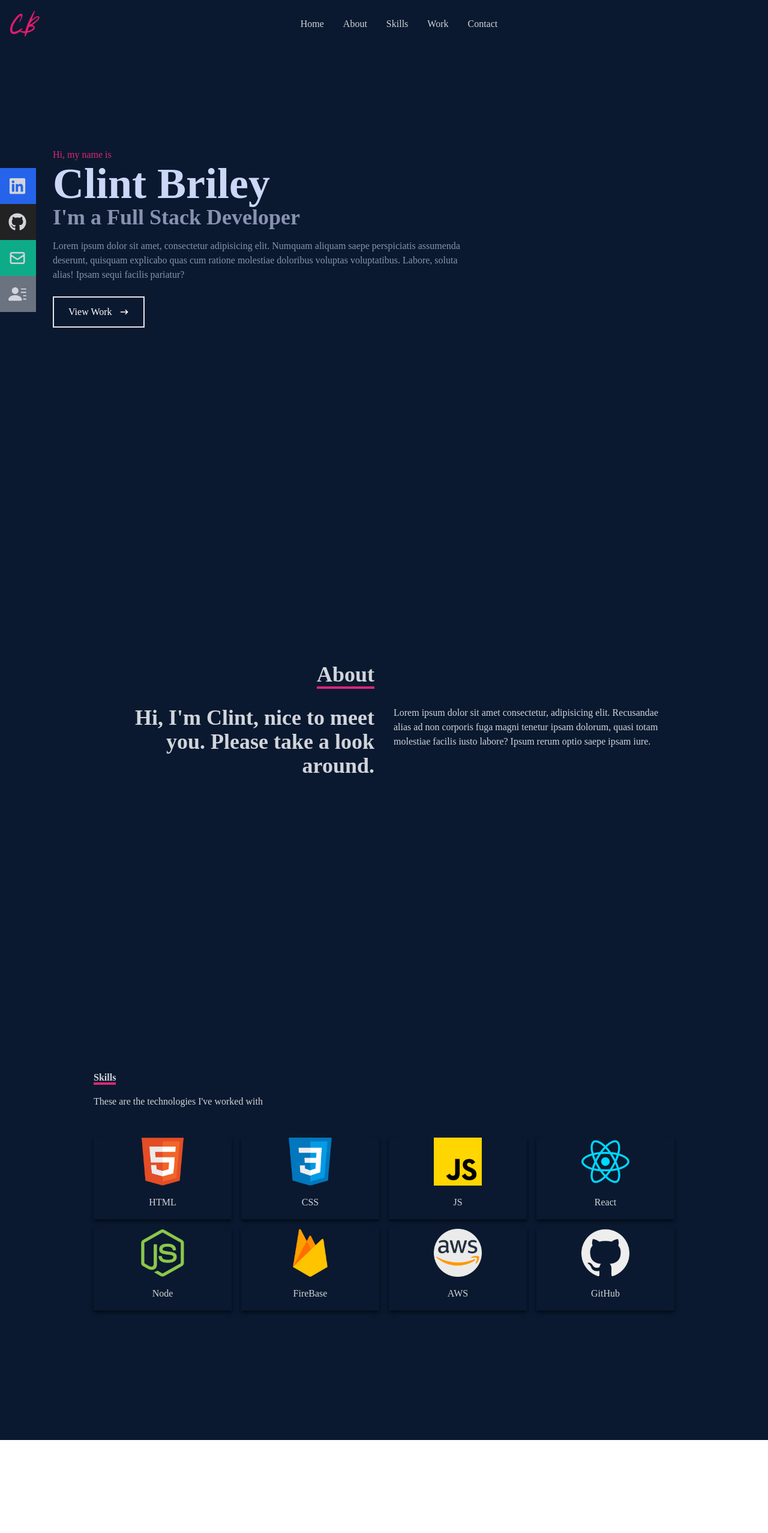
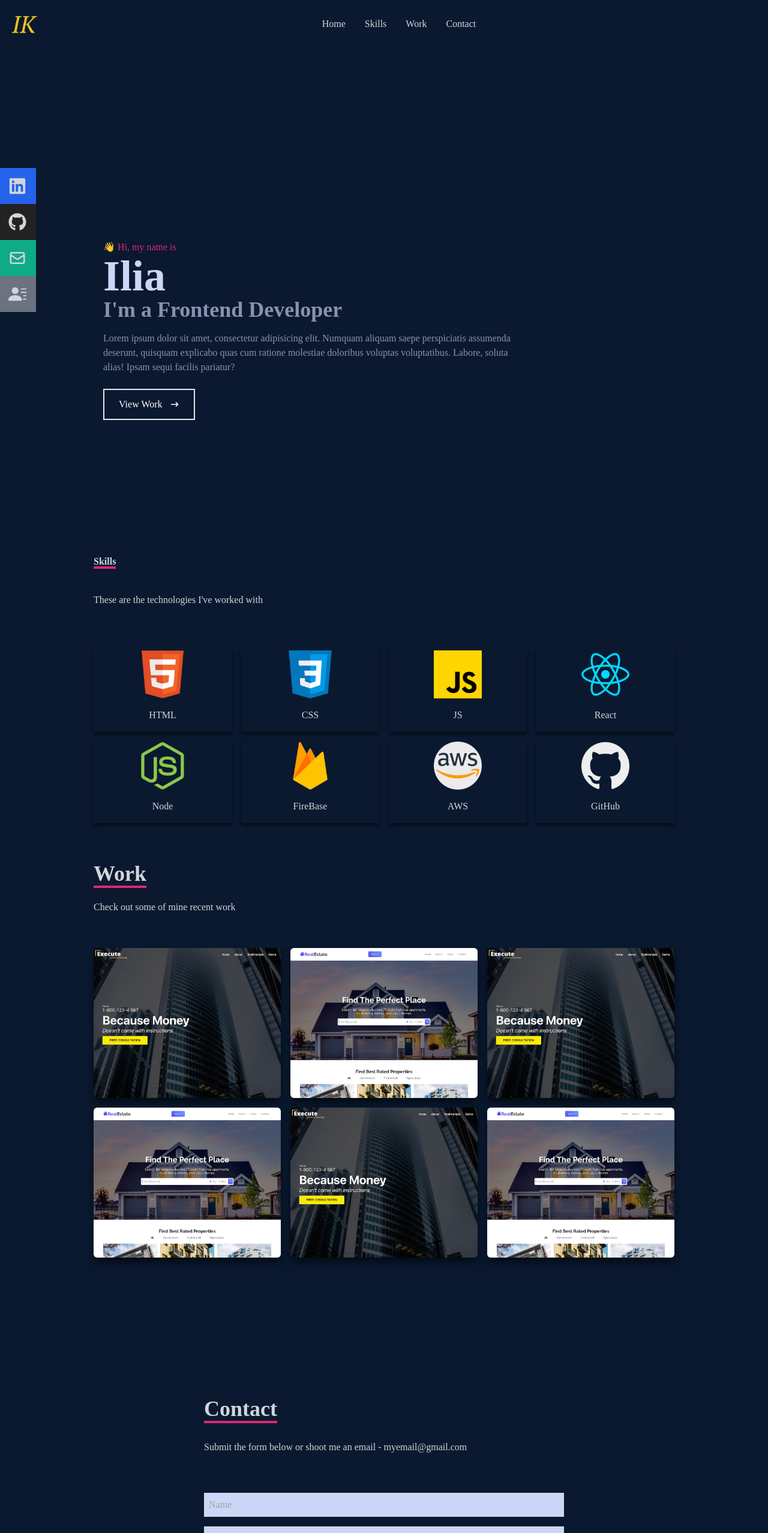
Before and after one commit to ilia-io/Portfolio, a React (Create React App) app: page / in a window 1280 px wide. Shown: the top 2555 px of the page at 60% size. Before the commit the page ends 2400 px from the top, so only its background shows below. Built offline with nearby package versions, Linux system fonts and the light colour scheme; the HTML template or start-up script is replaced by a standard one.

Commit message:
fix: responsive fixes

```diff
--- a/package.json
+++ b/package.json
@@ -10,6 +10,7 @@
     "react-dom": "^18.2.0",
     "react-icons": "^4.4.0",
     "react-scripts": "5.0.1",
+    "react-scroll": "^1.8.7",
     "web-vitals": "^2.1.4"
   },
   "scripts": {
--- a/src/App.css
+++ /dev/null
@@ -1,38 +0,0 @@
-.App {
-  text-align: center;
-}
-
-.App-logo {
-  height: 40vmin;
-  pointer-events: none;
-}
-
-@media (prefers-reduced-motion: no-preference) {
-  .App-logo {
-    animation: App-logo-spin infinite 20s linear;
-  }
-}
-
-.App-header {
-  background-color: #282c34;
-  min-height: 100vh;
-  display: flex;
-  flex-direction: column;
-  align-items: center;
-  justify-content: center;
-  font-size: calc(10px + 2vmin);
-  color: white;
-}
-
-.App-link {
-  color: #61dafb;
-}
-
-@keyframes App-logo-spin {
-  from {
-    transform: rotate(0deg);
-  }
-  to {
-    transform: rotate(360deg);
-  }
-}
--- a/src/App.js
+++ b/src/App.js
@@ -1,16 +1,18 @@
-import './App.css';
 import About from './components/About';
+import Contact from './components/Contact';
 import Home from './components/Home';
 import Navbar from './components/Navbar';
 import Skills from './components/Skills';
+import Work from './components/Work';
 
 function App() {
   return (
     <div>
       <Navbar />
       <Home />
-      <About />
       <Skills />
+      <Work />
+      <Contact />
     </div>
   );
 }
--- /dev/null
+++ b/src/components/Contact.jsx
@@ -0,0 +1,46 @@
+function Contact() {
+  return (
+    <div
+      name="contact"
+      className="w-full mt-[25vh] mb-[25vh] bg-[#0a192f] flex justify-center items-center p-4"
+    >
+      <form
+        action="https://getform.io/f/56e79c19-4b56-488d-b7b7-6bc2d14478a9"
+        method="POST"
+        className="flex flex-col max-w-[600px] w-full"
+      >
+        <div className="pb-8">
+          <p className="text-4xl font-bold inline border-b-4 border-pink-600 text-gray-300">
+            Contact
+          </p>
+          <p className="text-gray-300 py-8">
+            Submit the form below or shoot me an email - myemail@gmail.com
+          </p>
+        </div>
+        <input
+          className="bg-[#ccd6f6] p-2"
+          type="text"
+          placeholder="Name"
+          name="name"
+        />
+        <input
+          className="my-4 p-2 bg-[#ccd6f6]"
+          type="email"
+          placeholder="Email"
+          name="email"
+        />
+        <textarea
+          className="bg-[#ccd6f6] p-2"
+          name="message"
+          rows="10"
+          placeholder="Message"
+        ></textarea>
+        <button className="text-white border-2 hover:bg-pink-600 hover:border-pink-600 px-4 py-3 my-8 mx-auto flex items-center">
+          Let's Collaborate
+        </button>
+      </form>
+    </div>
+  );
+}
+
+export default Contact;
--- a/src/components/Home.jsx
+++ b/src/components/Home.jsx
@@ -1,15 +1,15 @@
 import { HiArrowNarrowRight } from 'react-icons/hi';
 function Home() {
   return (
-    <div name="home" className="w-full h-screen bg-[#0a192f]">
+    <div name="home" className="w-full mb-[25vh] bg-[#0a192f]">
       {/* Container */}
-      <div className="max-w-[1000px] mx-auto px-8 flex flex-col justify-center h-full lg:ml-14">
-        <p className="text-pink-600">Hi, my name is</p>
+      <div className="max-w-[1000px] mx-auto px-8 flex flex-col justify-center h-full">
+        <p className="text-pink-600 mt-[50vh]">👋 Hi, my name is</p>
         <h1 className="text-4xl sm:text-7xl font-bold text-[#ccd6f6]">
-          Clint Briley
+          Ilia
         </h1>
         <h2 className="text-4xl sm:text-7-xl font-bold text-[#8892b0]">
-          I'm a Full Stack Developer
+          I'm a Frontend Developer
         </h2>
         <p className="text-[#8892b0] py-4 max-w-[700px]">
           Lorem ipsum dolor sit amet, consectetur adipisicing elit. Numquam
--- a/src/components/Navbar.jsx
+++ b/src/components/Navbar.jsx
@@ -3,6 +3,7 @@ import { FaBars, FaTimes, FaGithub, FaLinkedin } from 'react-icons/fa';
 import { HiOutlineMail } from 'react-icons/hi';
 import { BsFillPersonLinesFill } from 'react-icons/bs';
 import { useState } from 'react';
+import { Link } from 'react-scroll';
 
 function Navbar() {
   const [nav, setNav] = useState(false);
@@ -15,11 +16,26 @@ function Navbar() {
       </div>
       {/* menu */}
       <ul className="hidden md:flex">
-        <li>Home</li>
-        <li>About</li>
-        <li>Skills</li>
-        <li>Work</li>
-        <li>Contact</li>
+        <li>
+          <Link to="home" smooth={true} duration={500}>
+            Home
+          </Link>
+        </li>
+        <li>
+          <Link to="skills" smooth={true} duration={500}>
+            Skills
+          </Link>
+        </li>
+        <li>
+          <Link to="work" smooth={true} duration={500}>
+            Work
+          </Link>
+        </li>
+        <li>
+          <Link to="contact" smooth={true} duration={500}>
+            Contact
+          </Link>
+        </li>
       </ul>
       {/* hamburger */}
       <div onClick={handleClick} className="z-10">
@@ -33,14 +49,29 @@ function Navbar() {
             : 'hidden'
         }
       >
-        <li className="py-6 text-4xl ">Home</li>
-        <li className="py-6 text-4xl ">About</li>
-        <li className="py-6 text-4xl ">Skills</li>
-        <li className="py-6 text-4xl ">Work</li>
-        <li className="py-6 text-4xl ">Contact</li>
+        <li className="py-6 text-4xl ">
+          <Link onClick={handleClick} to="home" smooth={true} duration={500}>
+            Home
+          </Link>
+        </li>
+        <li className="py-6 text-4xl ">
+          <Link onClick={handleClick} to="skills" smooth={true} duration={500}>
+            Skills
+          </Link>
+        </li>
+        <li className="py-6 text-4xl ">
+          <Link onClick={handleClick} to="work" smooth={true} duration={500}>
+            Work
+          </Link>
+        </li>
+        <li className="py-6 text-4xl ">
+          <Link onClick={handleClick} to="contact" smooth={true} duration={500}>
+            Contact
+          </Link>
+        </li>
       </ul>
       {/* social icons */}
-      <div className="hidden lg:flex fixed flex-col top-[35%] left-0">
+      <div className="hidden lg:flex fixed flex-col top-[35%] left-0 ">
         <ul>
           <li className="w-[160px] h-[60px] flex justify-between items-center ml-[-100px] hover:ml-[-10px] duration-300 bg-blue-600">
             <a
--- /dev/null
+++ b/src/components/Projects.jsx
@@ -0,0 +1,29 @@
+function Projects({ title, imageUrl }) {
+  return (
+    <div
+      style={{ backgroundImage: `url(${imageUrl})` }}
+      className="shadow-lg shadow-[#040c16] group container rounded-md flex justify-center items-center mx-auto content-div"
+    >
+      {/* hover effects */}
+      <div className="opacity-0 group-hover:opacity-100 ">
+        <span className="text-2xl font-bold text-white tracking-wider">
+          {title}
+        </span>
+        <div className="pt-8 text-center">
+          <a href="/">
+            <button className="text-center rounded-lg px-4 py-3 m-2 bg-white text-gray-700 font-bold text-lg ">
+              Demo
+            </button>
+          </a>
+          <a href="/">
+            <button className="text-center rounded-lg px-4 py-3 m-2 bg-white text-gray-700 font-bold text-lg ">
+              Code
+            </button>
+          </a>
+        </div>
+      </div>
+    </div>
+  );
+}
+
+export default Projects;
--- a/src/components/Skills.jsx
+++ b/src/components/Skills.jsx
@@ -47,14 +47,14 @@ const icons = [
 
 function Skills() {
   return (
-    <div name="skills" className="w-full h-screen bg-[#0a192f] text-gray-300 ">
+    <div name="skills" className="w-full mt-[50] bg-[#0a192f] text-gray-300 ">
       {/* container */}
-      <div className="max-w-[1000px] mx-auto p-4 flex flex-col justify-center w-full h-full ">
+      <div className="max-w-[1000px] mx-auto p-4 flex flex-col justify-center w-full h-full">
         <div>
           <p className="tex-4xl font-bold inline border-b-4 border-pink-600">
             Skills
           </p>
-          <p className="py-4 ">These are the technologies I've worked with</p>
+          <p className="py-10">These are the technologies I've worked with</p>
         </div>
 
         <div className="w-full grid grid-cols-2 sm:grid-cols-4 gap-4 text-center py-8">
--- a/src/components/Work.jsx
+++ b/src/components/Work.jsx
@@ -1,7 +1,54 @@
+import WorkImg from '../assets/workImg.jpeg';
+import realEstate from '../assets/realestate.jpg';
+import Projects from './Projects';
+
+const projects = [
+  {
+    title: 'React JS Application',
+    imageUrl: WorkImg,
+  },
+  {
+    title: 'React JS Application',
+    imageUrl: realEstate,
+  },
+  {
+    title: 'React JS Application',
+    imageUrl: WorkImg,
+  },
+  {
+    title: 'React JS Application',
+    imageUrl: realEstate,
+  },
+  {
+    title: 'React JS Application',
+    imageUrl: WorkImg,
+  },
+  {
+    title: 'React JS Application',
+    imageUrl: realEstate,
+  },
+];
+
 function Work() {
   return (
-
-   );
+    <div name="work" className="w-full mt-[50] text-gray-300 bg-[#0a192f]">
+      <div className="max-w-[1000px] mx-auto p-4 flex flex-col justify-center w-full h-full">
+        <div className="pb-8">
+          <p className="text-4xl font-bold inline border-b-4 text-gray-300 border-pink-600">
+            Work
+          </p>
+          <p className="py-6">Check out some of mine recent work</p>
+        </div>
+        {/* container */}
+        <div className="grid sm:grid-cols-2 md:grid-cols-3 gap-4">
+          {/* grid item */}
+          {projects.map((project, index) => (
+            <Projects key={index} {...project} />
+          ))}
+        </div>
+      </div>
+    </div>
+  );
 }
 
 export default Work;
--- a/src/index.css
+++ b/src/index.css
@@ -13,3 +13,22 @@
     @apply cursor-pointer;
   }
 }
+
+.content-div {
+  background-repeat: no-repeat;
+  background-size: cover;
+  background-position: center;
+  height: 250px;
+}
+
+.content-div:hover {
+  background-image: linear-gradient(
+    to right,
+    rgba(112, 157, 255, 0.8),
+    hsla(242, 74%, 61%, 0.8)
+  ) !important;
+}
+
+body {
+  background-color: #0a192f;
+}
```
Also changed, not shown: src/assets/logo.png, 1 other file (tests, documents, lock files or other folders).
